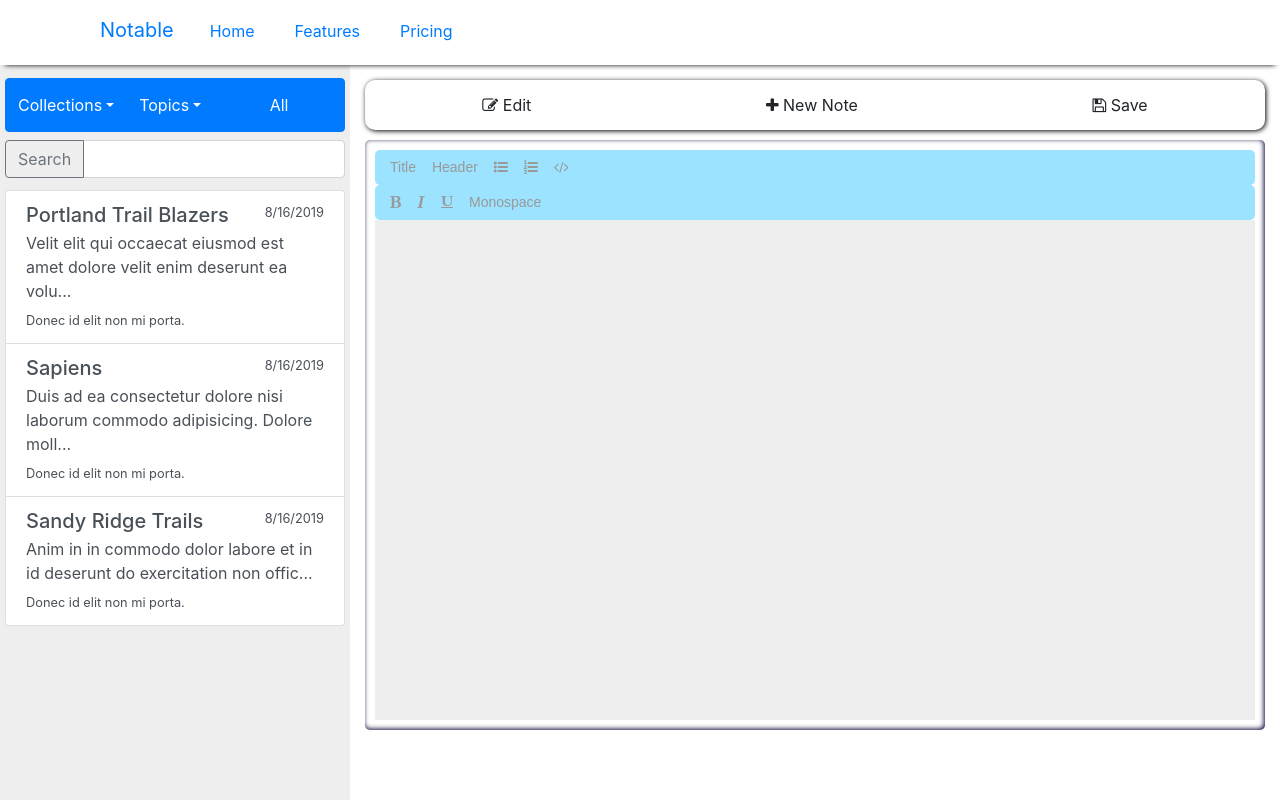
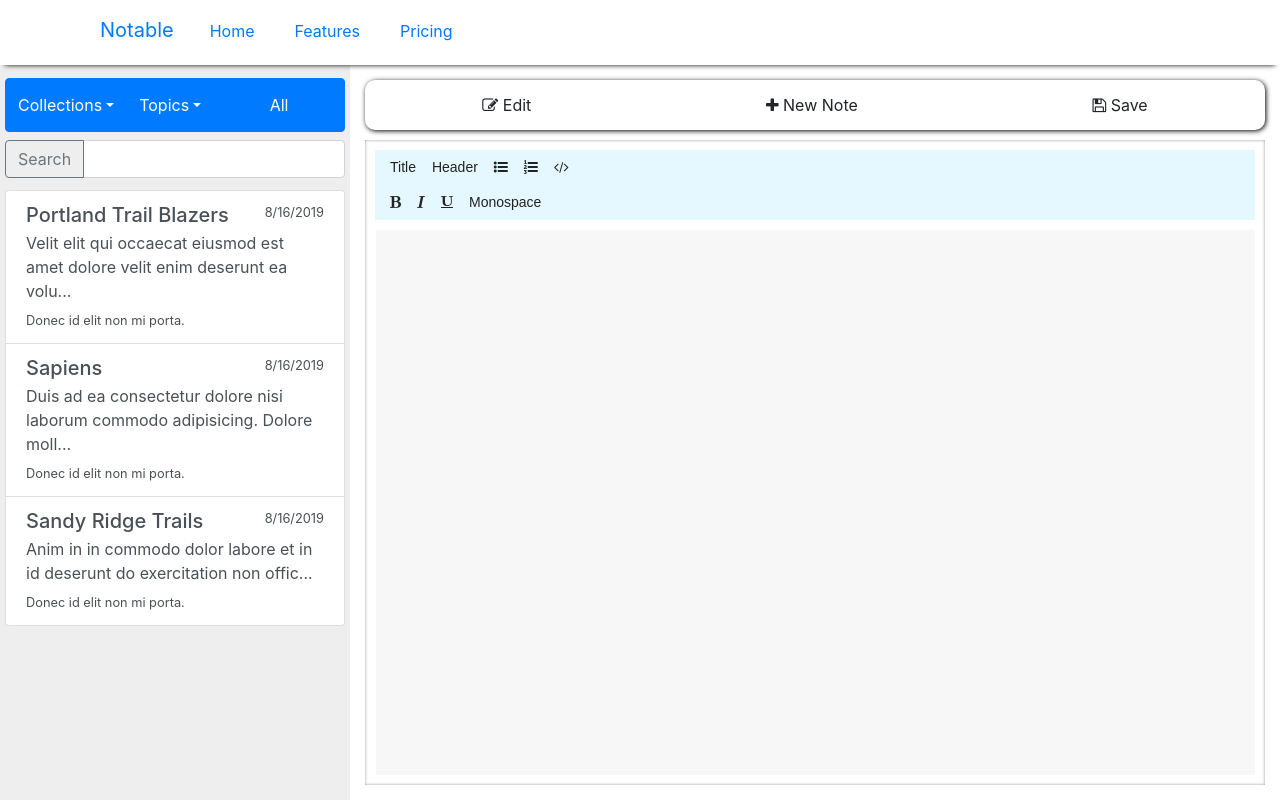
Before and after one commit to austinlords/notable, a React (Create React App) app: page / in a window 1280 px wide. Built offline with nearby package versions, Linux system fonts and the light colour scheme.

Commit message:
refined DraftEditor

```diff
--- a/src/components/draftEditor.jsx
+++ b/src/components/draftEditor.jsx
@@ -1,12 +1,7 @@
 import React from "react";
-import {
-  Editor,
-  EditorState,
-  RichUtils,
-  getDefaultKeyBinding,
-  KeyBindingUtil
-} from "draft-js";
+import { Editor, EditorState, RichUtils, convertToRaw } from "draft-js";
 import "../css/editor.css";
+import "draft-js/dist/Draft.css";
 
 class DraftEditor extends React.Component {
   constructor(props) {
@@ -53,7 +48,7 @@ class DraftEditor extends React.Component {
           editorState={editorState}
           onToggle={this.toggleInlineStyle}
         />
-        <div className="" onClick={this.focus}>
+        <div className="editor-edit" onClick={this.focus}>
           <Editor
             blockStyleFn={getBlockStyle}
             customStyleMap={styleMap}
@@ -84,17 +79,19 @@ function getBlockStyle(block) {
   switch (block.getType()) {
     case "blockquote":
       return "RichEditor-blockquote";
+    case "code-block":
+      return "editor-code";
     default:
       return null;
   }
 }
 
 class StyleButton extends React.Component {
-  constructor() {
-    super();
+  constructor(props) {
+    super(props);
     this.onToggle = e => {
       e.preventDefault();
-      this.props.onToggle(this.props.style);
+      props.onToggle(props.style);
     };
   }
 
@@ -116,18 +113,20 @@ const BLOCK_TYPES = [
   { label: "Title", style: "header-one" },
   { label: "Header", style: "header-three" },
   {
-    label: <i class="fa fa-list-ul" aria-hidden="true"></i>,
+    label: <i className="fa fa-list-ul" aria-hidden="true"></i>,
     style: "unordered-list-item"
   },
   {
-    label: <i class="fa fa-list-ol" aria-hidden="true"></i>,
+    label: <i className="fa fa-list-ol" aria-hidden="true"></i>,
     style: "ordered-list-item"
   },
-  { label: <i class="fa fa-code" aria-hidden="true"></i>, style: "code-block" }
+  {
+    label: <i className="fa fa-code" aria-hidden="true"></i>,
+    style: "code-block"
+  }
 ];
 
-const BlockStyleControls = props => {
-  const { editorState } = props;
+const BlockStyleControls = ({ editorState, onToggle }) => {
   const selection = editorState.getSelection();
   const blockType = editorState
     .getCurrentContent()
@@ -138,10 +137,10 @@ const BlockStyleControls = props => {
     <div className="editor-control-row">
       {BLOCK_TYPES.map(type => (
         <StyleButton
-          key={type.label}
+          key={type.style}
           active={type.style === blockType}
           label={type.label}
-          onToggle={props.onToggle}
+          onToggle={onToggle}
           style={type.style}
         />
       ))}
@@ -150,25 +149,28 @@ const BlockStyleControls = props => {
 };
 
 var INLINE_STYLES = [
-  { label: <i class="fa fa-bold" aria-hidden="true"></i>, style: "BOLD" },
-  { label: <i class="fa fa-italic" aria-hidden="true"></i>, style: "ITALIC" },
+  { label: <i className="fa fa-bold" aria-hidden="true"></i>, style: "BOLD" },
   {
-    label: <i class="fa fa-underline" aria-hidden="true"></i>,
+    label: <i className="fa fa-italic" aria-hidden="true"></i>,
+    style: "ITALIC"
+  },
+  {
+    label: <i className="fa fa-underline" aria-hidden="true"></i>,
     style: "UNDERLINE"
   },
   { label: "Monospace", style: "CODE" }
 ];
 
-const InlineStyleControls = props => {
-  var currentStyle = props.editorState.getCurrentInlineStyle();
+const InlineStyleControls = ({ editorState, onToggle }) => {
+  var currentStyle = editorState.getCurrentInlineStyle();
   return (
     <div className="editor-control-row">
       {INLINE_STYLES.map(type => (
         <StyleButton
-          key={type.label}
+          key={type.style}
           active={currentStyle.has(type.style)}
           label={type.label}
-          onToggle={props.onToggle}
+          onToggle={onToggle}
           style={type.style}
         />
       ))}
@@ -176,84 +178,4 @@ const InlineStyleControls = props => {
   );
 };
 
-/*
-class DraftEditor extends React.Component {
-  constructor(props) {
-    super(props);
-    this.state = { editorState: EditorState.createEmpty() };
-
-    this.focus = () => this.editor.focus();
-    this.onChange = editorState => this.setState({ editorState });
-
-    this.handleKeyCommand = this._handleKeyCommand.bind(this);
-    this.toggleBlockType = this._toggleBlocktype.bind(this);
-  }
-
-  _handleKeyCommand(command, editorState) {
-    const newState = RichUtils.handleKeyCommand(editorState, command);
-    if (newState) {
-      this.onChange(newState);
-      return "handled";
-    }
-    return "not-handled";
-  }
-
-  _toggleBlocktype(blocktype) {
-    this.onChange(RichUtils.toggleBlockType(this.state.editorState, blocktype));
-  }
-
-  _onBoldClick() {
-    this.onChange(RichUtils.toggleInlineStyle(this.state.editorState, "BOLD"));
-  }
-
-  render() {
-    const raw = convertToRaw(this.state.editorState.getCurrentContent());
-    console.log(raw);
-
-    const BLOCK_TYPES = [
-      { label: "Title (H1)", style: "header-one" },
-      { label: "Heading (H3)", style: "header-two" },
-      { label: "Paragraph", style: "none" },
-      { label: "Blockquote", style: "blockquote" },
-      { label: "<Code>", style: "code-block" },
-      { label: "List", style: "" }
-    ];
-
-    return (
-      <div id="rich-text-editor">
-        <div className="editor-control">
-          <div className="editor-control-row">
-            <span className="editor-styleButton">H1</span>
-            <span className="editor-styleButton">H2</span>
-            <span className="editor-styleButton">H3</span>
-            <span className="editor-styleButton">H4</span>
-            <span className="editor-styleButton">H5</span>
-            <span className="editor-styleButton">H6</span>
-            <span className="editor-styleButton">Blockquote</span>
-            <span className="editor-styleButton">UL</span>
-            <span className="editor-styleButton">OL</span>
-            <span className="editor-styleButton">Code Block</span>
-            <span
-              onClick={this._onBoldClick.bind(this)}
-              className="editor-styleButton"
-            >
-              Bold
-            </span>
-            <span className="editor-styleButton">Italic</span>
-            <span className="editor-styleButton">Underline</span>
-            <span className="editor-styleButton">Monospace</span>
-          </div>
-        </div>
-        <hr />
-        <Editor
-          editorState={this.state.editorState}
-          onChange={this.onChange}
-          handleKeyCommand={this._handleKeyCommand}
-        />
-      </div>
-    );
-  }
-}
-*/
-
 export default DraftEditor;
--- a/src/css/editor.css
+++ b/src/css/editor.css
@@ -2,6 +2,8 @@
   padding: 15px;
   background: white;
   min-width: 600px;
+  display: flex;
+  flex-direction: column;
 }
 
 .editor-menu {
@@ -21,11 +23,9 @@
 }
 
 .editor-edit {
-  margin: auto;
+  margin: 10px auto 0px auto;
   width: 100%;
-  height: 75%;
-  background-color: lightcyan;
-  overflow: scroll;
+  height: 100%;
 }
 
 .editor-draft {
@@ -33,7 +33,7 @@
 }
 
 .editor-styleButton {
-  color: #999;
+  color: #222;
   cursor: pointer;
   margin-right: 16px;
   padding: 2px 0;
@@ -48,9 +48,8 @@
   font-family: Arial, Helvetica, sans-serif;
   font-size: 14px;
   user-select: none;
-  background-color: rgb(155, 227, 255);
+  background-color: rgba(155, 227, 255, 0.25);
   padding: 5px 15px 5px 15px;
-  border-radius: 5px;
 }
 
 .editor-control {
@@ -59,12 +58,27 @@
 
 #rich-text-editor {
   padding: 10px;
-  box-shadow: inset -1px -1px 5px #003;
-  border-radius: 5px;
+  box-shadow: inset 0px 0px 3px rgba(40, 40, 40, 0.5);
+  flex-grow: 1;
+  display: flex;
+  flex-direction: column;
+}
+
+.DraftEditor-root,
+.DraftEditor-editorContainer {
+  height: 100%;
 }
 
 .public-DraftEditor-content {
-  height: 500px;
-  background: #eee;
+  height: 100%;
+  background: rgba(240, 240, 240, 0.5);
   overflow-y: scroll;
 }
+
+.editor-code {
+  background-color: rgba(0, 0, 0, 0.05);
+  font-family: Inconsolata, Menlo, Consolas, monospace;
+  font-size: 12px;
+  padding: 20px;
+  margin: 10px;
+}
```
Also changed, not shown: 1 other file (tests, documents, lock files or other folders).
